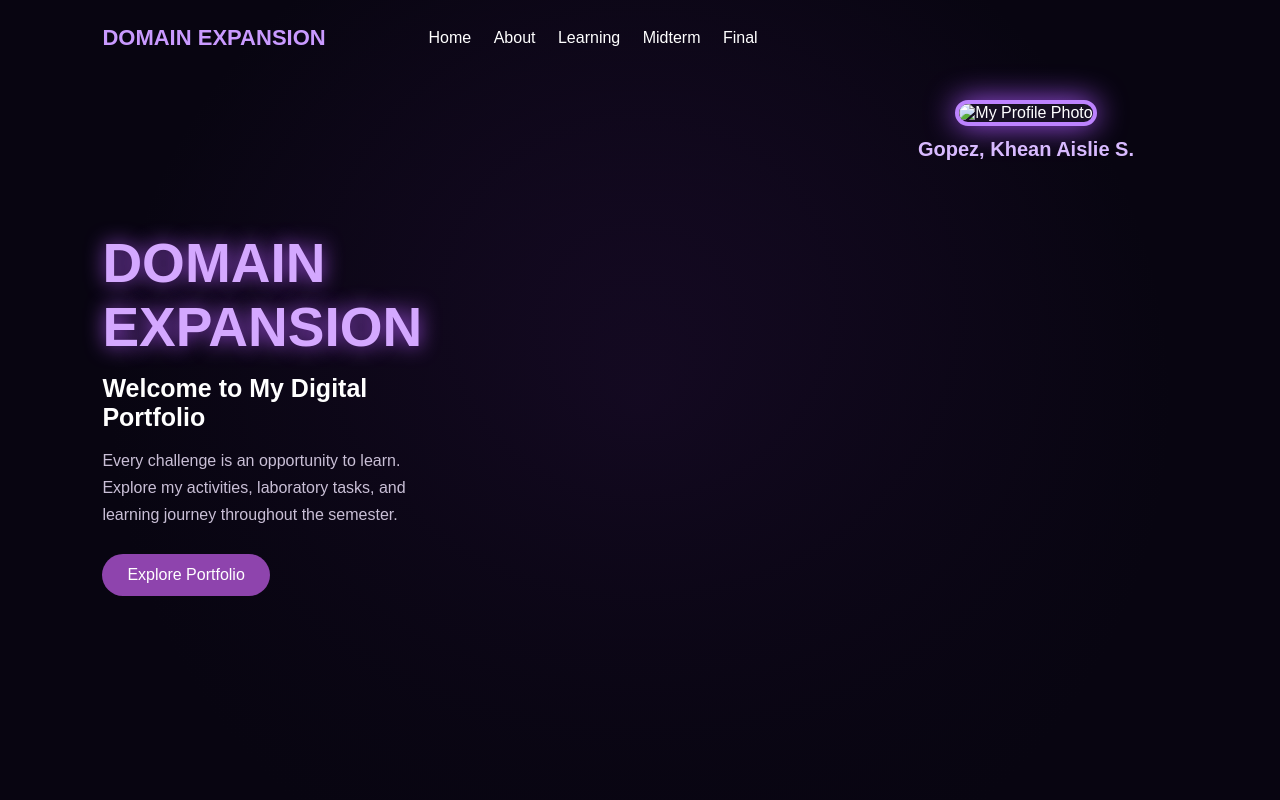
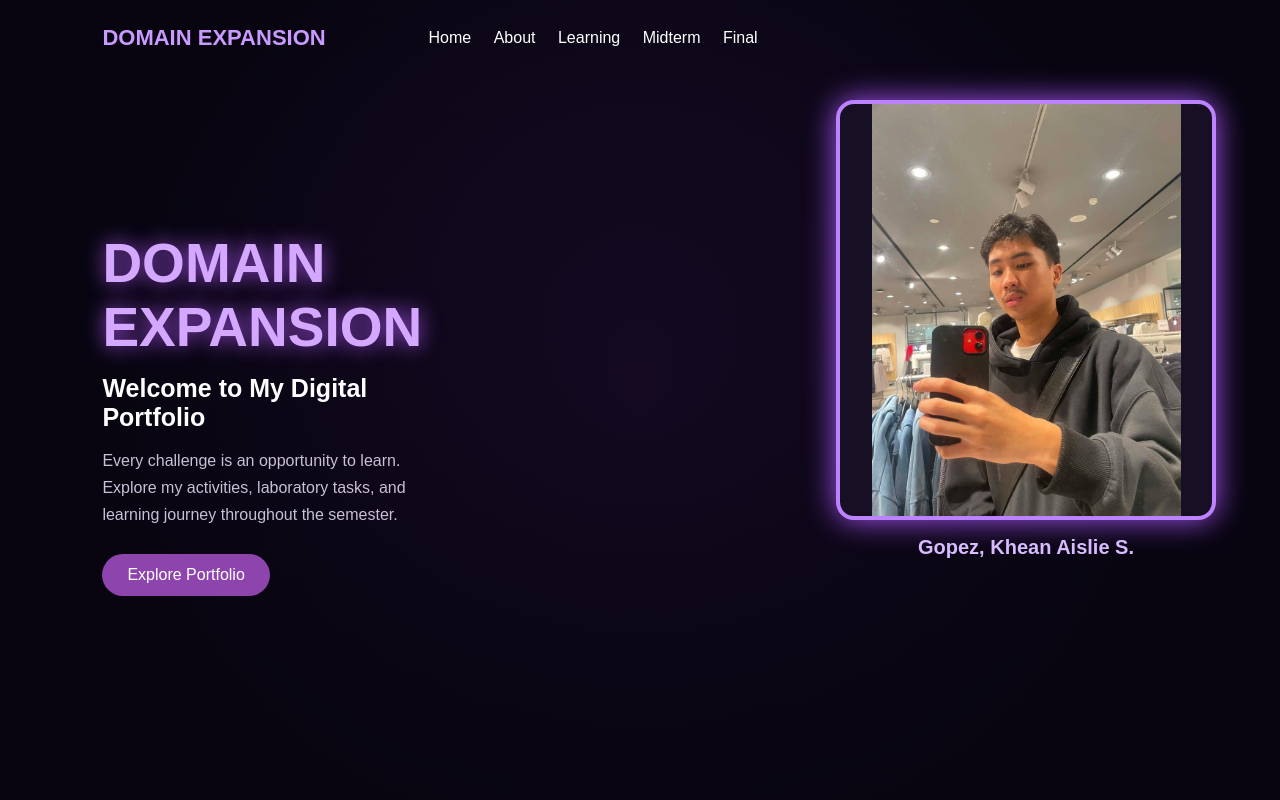
Before and after one commit to gopezkhean78-ui/Pogi-ako, a plain HTML site: page index.html in a window 1280 px wide. Shown: the top 800 px of the page. Drawn offline with Linux system fonts and the light colour scheme.

Commit message:
Update profile picture source to akoto.jpg

```diff
--- a/index.html
+++ b/index.html
@@ -281,7 +281,7 @@
 
         <!-- PROFILE PICTURE: Media.jpg -->
         <div class="profile">
-            <img src="./Media.jpg" alt="My Profile Photo">
+            <img src="akoto.jpg" alt="My Profile Photo">
             <p>Gopez, Khean Aislie S.</p>
         </div>
 
```
